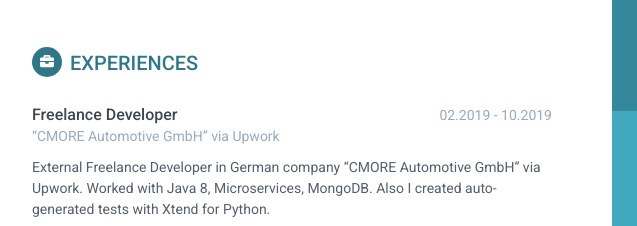
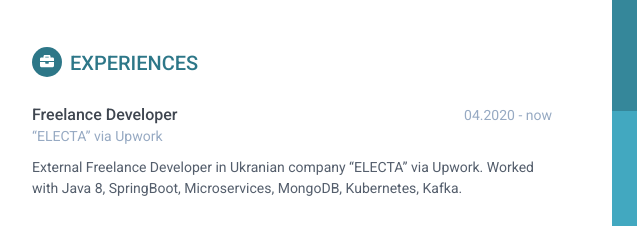
Before and after one commit to dasha-buzovska/CV_general, a plain HTML site: page index.html in a window 1280 px wide. Shown: the part 237-463 px from the top of the page, 188-825 px from the left. Drawn offline with Linux system fonts and the light colour scheme.

Commit message:
add new job in experience

```diff
--- a/index.html
+++ b/index.html
@@ -82,6 +82,19 @@
 
             <section class="section experiences-section">
                 <h2 class="section-title"><span class="icon-holder"><i class="fas fa-briefcase"></i></span>Experiences</h2>
+
+                <div class="item">
+                    <div class="meta">
+                        <div class="upper-row">
+                            <h3 class="job-title">Freelance Developer</h3>
+                            <div class="time">04.2020 - now</div>
+                        </div><!--//upper-row-->
+                        <div class="company">“ELECTA” via Upwork</div>
+                    </div><!--//meta-->
+                    <div class="details">
+                        <p>External Freelance Developer in Ukranian company “ELECTA” via Upwork. Worked with Java 8, SpringBoot, Microservices, MongoDB, Kubernetes, Kafka.</p>
+                    </div><!--//details-->
+                </div><!--//item-->
 
                 <div class="item">
                     <div class="meta">
```
